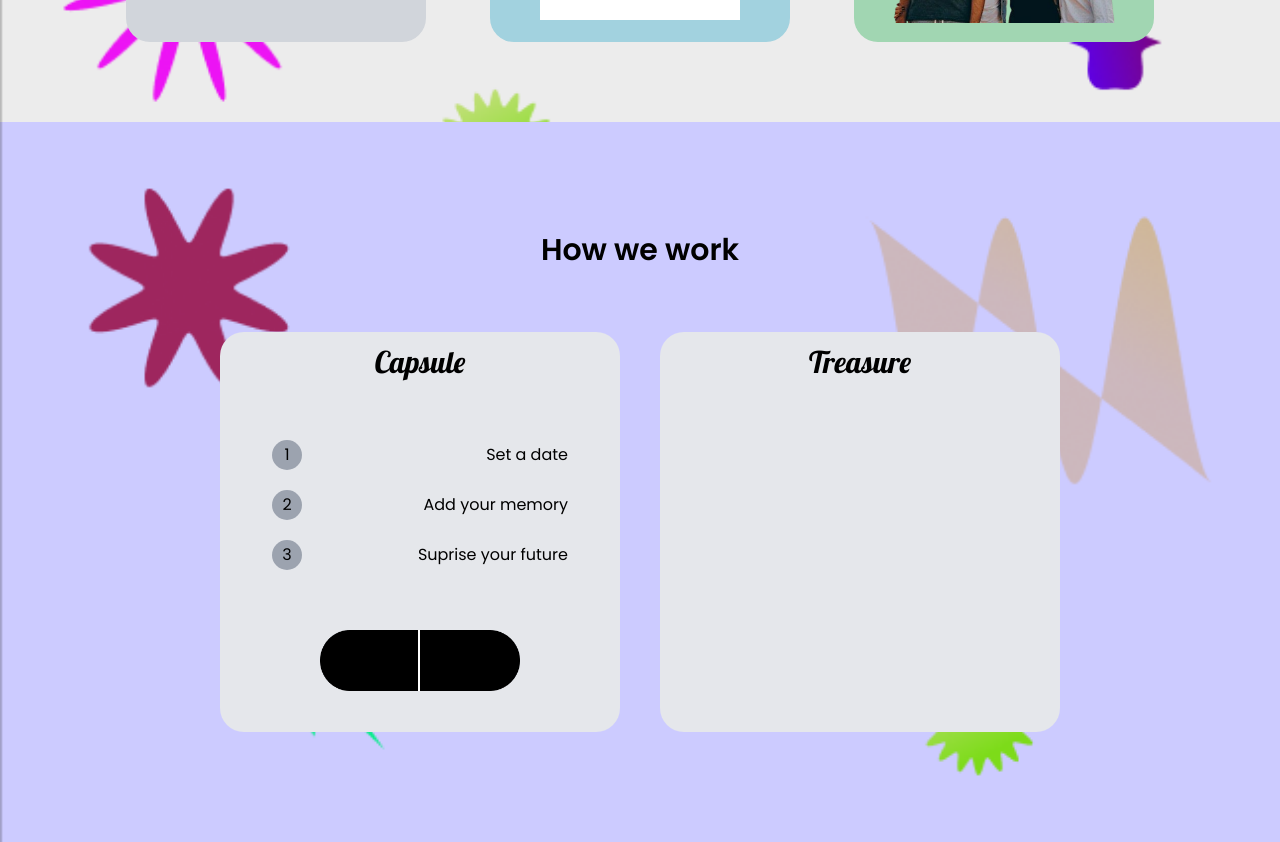
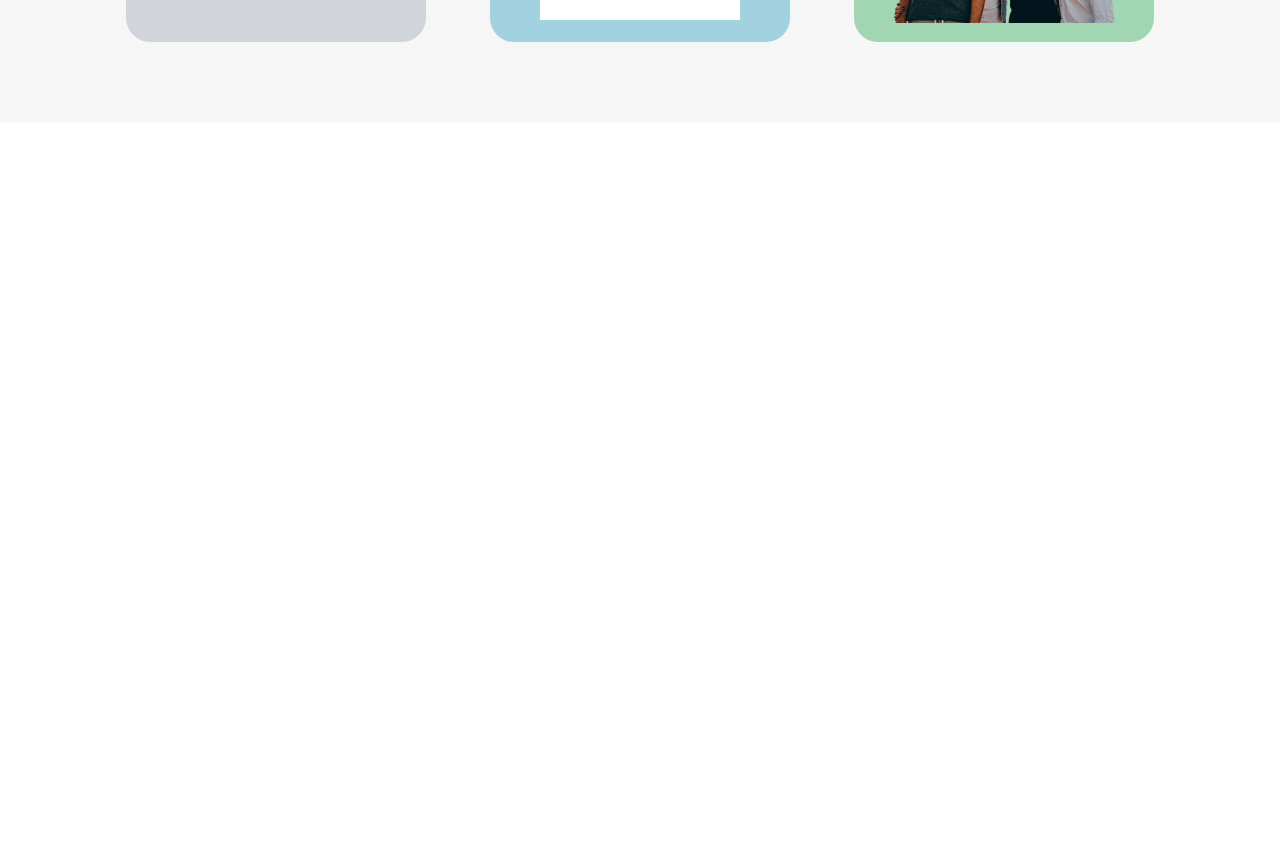
Before and after one commit to GreenApple093/RUBIX25_61_ByteMe, a React (Vite) app in the folder Client/TimeCap/: page / in a window 1280 px wide. Shown: the part 640-1482 px from the top of the page. After the commit the page ends 800 px from the top, so only its background shows below. Built offline with nearby package versions, Linux system fonts and the light colour scheme.

Commit message:
add shadcn and other changes

```diff
--- /dev/null
+++ b/Client/TimeCap/jsconfig.json
@@ -0,0 +1,6 @@
+{"compilerOptions": {
+    "baseUrl": ".",
+    "paths": {
+      "@/*": ["./src/*"]
+    }
+  }}
--- a/Client/TimeCap/src/Pages/Home.jsx
+++ b/Client/TimeCap/src/Pages/Home.jsx
@@ -12,7 +12,7 @@
     <div className="flex flex-col items-center font-poppins w-full">
          <div
             className="flex flex-col items-center text-center mt-[5%] bg-[#F6F6F6] w-full pt-10 py-20"
-            style={{ backgroundImage: `url(${bg2})`, backgroundSize: 'cover', backgroundPosition: 'center' }}
+
             >
             <img src={graphic1} className='w-[60px]' alt="Graphic" />
             <p className="text-5xl">Capture Moments Now,<br/><span className="font-lobster text-5xl text-[#FB612D]">Cherish Them Later.</span></p>
@@ -35,46 +35,7 @@
         </div>
     </div>
 
-    <div
-      className='h-[90vh] w-full flex flex-col justify-center items-center p-10'
-      style={{ backgroundImage: `url(${bg3})`, backgroundSize: 'cover', backgroundPosition: 'center' }}
-    >
-      <p className='text-3xl font-semibold'>How we work</p>
-      <div className='grid grid-cols-2 gap-10 pt-16'>
-        <div className='bg-gray-200 rounded-3xl h-[400px] w-[400px] flex flex-col items-center p-3 gap-5'>
-          <p className='text-3xl font-lobster'>Capsule</p>
-          <div className='flex flex-col pt-10 w-full gap-5'>
-            <div className='flex justify-between w-full px-10 items-center'>
-              <div className='w-[30px] h-[30px] rounded-full bg-gray-400 flex items-center justify-center'>1</div>
-              <div>Set a date</div>
-            </div>
-            <div className='flex justify-between w-full px-10 items-center'>
-              <div className='w-[30px] h-[30px] rounded-full bg-gray-400 flex items-center justify-center'>2</div>
-              <div>Add your memory</div>
-            </div>
-            <div className='flex justify-between w-full px-10 items-center'>
-              <div className='w-[30px] h-[30px] rounded-full bg-gray-400 flex items-center justify-center'>3</div>
-              <div>Suprise your future</div>
-            </div>
-          </div>
-          <div className='relative group'>
-            {/* Text "Create" - initially hidden */}
-            <div className='absolute inset-0 flex items-center justify-center opacity-0 group-hover:opacity-100 transition-opacity duration-300'>
-              <button className='text-black text-2xl font-bold mt-10'>Create</button>
-            </div>
 
-            {/* Image container */}
-            <div className='flex'>
-              <img src={LL} className='w-[100px] mt-10 border-r-2 border-white transition-transform duration-300 group-hover:translate-x-[-50%]' />
-              <img src={RL} className='w-[100px] mt-10 transition-transform duration-300 group-hover:translate-x-[50%]' />
-            </div>
-          </div>
-        </div>
-        <div className='bg-gray-200 rounded-3xl h-[400px] w-[400px] flex flex-col items-center p-3'>
-          <p className='text-3xl font-lobster'>Treasure</p>
-        </div>
-      </div>
-    </div>
     </div>
   );
 };
--- a/Client/TimeCap/src/index.css
+++ b/Client/TimeCap/src/index.css
@@ -1,3 +1,66 @@
 @tailwind base;
 @tailwind components;
 @tailwind utilities;
+@layer base {
+  :root {
+    --background: 0 0% 100%;
+    --foreground: 240 10% 3.9%;
+    --card: 0 0% 100%;
+    --card-foreground: 240 10% 3.9%;
+    --popover: 0 0% 100%;
+    --popover-foreground: 240 10% 3.9%;
+    --primary: 240 5.9% 10%;
+    --primary-foreground: 0 0% 98%;
+    --secondary: 240 4.8% 95.9%;
+    --secondary-foreground: 240 5.9% 10%;
+    --muted: 240 4.8% 95.9%;
+    --muted-foreground: 240 3.8% 46.1%;
+    --accent: 240 4.8% 95.9%;
+    --accent-foreground: 240 5.9% 10%;
+    --destructive: 0 84.2% 60.2%;
+    --destructive-foreground: 0 0% 98%;
+    --border: 240 5.9% 90%;
+    --input: 240 5.9% 90%;
+    --ring: 240 10% 3.9%;
+    --chart-1: 12 76% 61%;
+    --chart-2: 173 58% 39%;
+    --chart-3: 197 37% 24%;
+    --chart-4: 43 74% 66%;
+    --chart-5: 27 87% 67%;
+    --radius: 0.5rem
+  }
+  .dark {
+    --background: 240 10% 3.9%;
+    --foreground: 0 0% 98%;
+    --card: 240 10% 3.9%;
+    --card-foreground: 0 0% 98%;
+    --popover: 240 10% 3.9%;
+    --popover-foreground: 0 0% 98%;
+    --primary: 0 0% 98%;
+    --primary-foreground: 240 5.9% 10%;
+    --secondary: 240 3.7% 15.9%;
+    --secondary-foreground: 0 0% 98%;
+    --muted: 240 3.7% 15.9%;
+    --muted-foreground: 240 5% 64.9%;
+    --accent: 240 3.7% 15.9%;
+    --accent-foreground: 0 0% 98%;
+    --destructive: 0 62.8% 30.6%;
+    --destructive-foreground: 0 0% 98%;
+    --border: 240 3.7% 15.9%;
+    --input: 240 3.7% 15.9%;
+    --ring: 240 4.9% 83.9%;
+    --chart-1: 220 70% 50%;
+    --chart-2: 160 60% 45%;
+    --chart-3: 30 80% 55%;
+    --chart-4: 280 65% 60%;
+    --chart-5: 340 75% 55%
+  }
+}
+@layer base {
+  * {
+    @apply border-border;
+  }
+  body {
+    @apply bg-background text-foreground;
+  }
+}
--- /dev/null
+++ b/Client/TimeCap/src/lib/utils.js
@@ -0,0 +1,6 @@
+import { clsx } from "clsx";
+import { twMerge } from "tailwind-merge"
+
+export function cn(...inputs) {
+  return twMerge(clsx(inputs));
+}
--- a/Client/TimeCap/tailwind.config.js
+++ b/Client/TimeCap/tailwind.config.js
@@ -1,16 +1,70 @@
 /** @type {import('tailwindcss').Config} */
 export default {
-  content: [
+    darkMode: ["class"],
+    content: [
     "./index.html",
     "./src/**/*.{js,ts,jsx,tsx}",
   ],
   theme: {
-    extend: {
-      fontFamily: {
-        poppins: ['Poppins', 'sans-serif'],
-        lobster: ['Lobster', 'cursive'],
-      }
-    },
+  	extend: {
+  		fontFamily: {
+  			poppins: [
+  				'Poppins',
+  				'sans-serif'
+  			],
+  			lobster: [
+  				'Lobster',
+  				'cursive'
+  			]
+  		},
+  		borderRadius: {
+  			lg: 'var(--radius)',
+  			md: 'calc(var(--radius) - 2px)',
+  			sm: 'calc(var(--radius) - 4px)'
+  		},
+  		colors: {
+  			background: 'hsl(var(--background))',
+  			foreground: 'hsl(var(--foreground))',
+  			card: {
+  				DEFAULT: 'hsl(var(--card))',
+  				foreground: 'hsl(var(--card-foreground))'
+  			},
+  			popover: {
+  				DEFAULT: 'hsl(var(--popover))',
+  				foreground: 'hsl(var(--popover-foreground))'
+  			},
+  			primary: {
+  				DEFAULT: 'hsl(var(--primary))',
+  				foreground: 'hsl(var(--primary-foreground))'
+  			},
+  			secondary: {
+  				DEFAULT: 'hsl(var(--secondary))',
+  				foreground: 'hsl(var(--secondary-foreground))'
+  			},
+  			muted: {
+  				DEFAULT: 'hsl(var(--muted))',
+  				foreground: 'hsl(var(--muted-foreground))'
+  			},
+  			accent: {
+  				DEFAULT: 'hsl(var(--accent))',
+  				foreground: 'hsl(var(--accent-foreground))'
+  			},
+  			destructive: {
+  				DEFAULT: 'hsl(var(--destructive))',
+  				foreground: 'hsl(var(--destructive-foreground))'
+  			},
+  			border: 'hsl(var(--border))',
+  			input: 'hsl(var(--input))',
+  			ring: 'hsl(var(--ring))',
+  			chart: {
+  				'1': 'hsl(var(--chart-1))',
+  				'2': 'hsl(var(--chart-2))',
+  				'3': 'hsl(var(--chart-3))',
+  				'4': 'hsl(var(--chart-4))',
+  				'5': 'hsl(var(--chart-5))'
+  			}
+  		}
+  	}
   },
-  plugins: [],
+  plugins: [require("tailwindcss-animate")],
 }
```
Also changed, not shown: Client/TimeCap/package.json (+6 -1 lines), Client/TimeCap/components.json (added), 1 other file (tests, documents, lock files or other folders).
